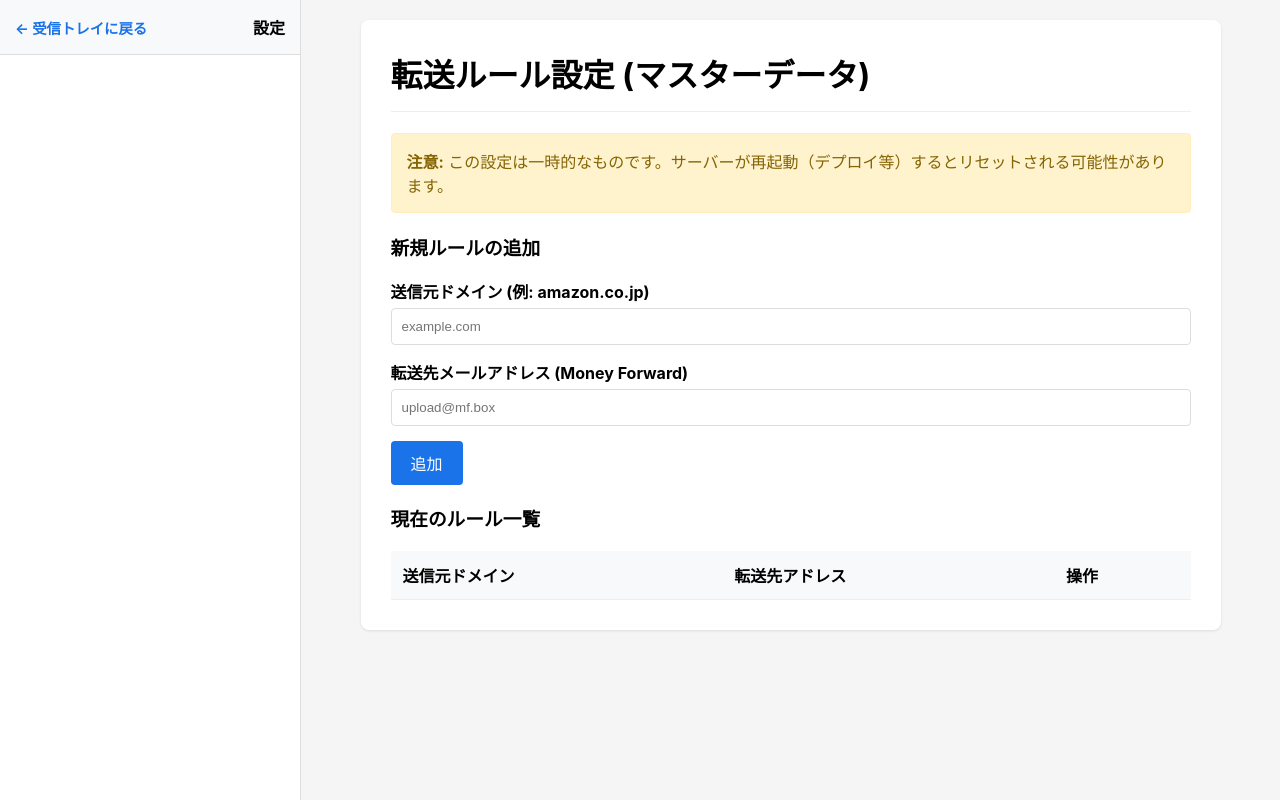
After one commit to shitsukawasho-ops/invoice-processor, a Flask app: page /master-data in a window 1280 px wide. The commit adds this page. Run offline with Flask 3, Linux system fonts and the light colour scheme; lists and menus that the app fills with data are empty; parts of the project's set-up code (start-up, migrations or seed data) failed here and were passed over.

Commit message:
Feat: Japanese localization and Master Data UI

```diff
--- a/app.py
+++ b/app.py
@@ -21,25 +21,40 @@ notification_service = NotificationService()
 def index():
     return render_template('index.html')
 
+@app.route('/master-data')
+def master_data_page():
+    return render_template('master_data.html')
+
 @app.route('/api/emails')
 def get_emails():
+    email_service = EmailService()
     emails = email_service.fetch_emails()
     return jsonify(emails)
 
 @app.route('/api/process/<email_id>', methods=['POST'])
-def process_email(email_id):
+def process_email_route(email_id):
+    # In a real app, we would fetch the specific email by ID again or pass it.
+    # For now, we fetch all and find the one matching ID.
+    email_service = EmailService()
+    emails = email_service.fetch_emails()
+    target_email = next((e for e in emails if e['id'] == email_id), None)
+
+    if not target_email:
+        return jsonify({"status": "error", "logs": ["Email not found"]}), 404
+
+    # Run the main processing logic for this single email
+    # We need to adapt main.py's logic to be callable for a single email
+    # from main import process_single_email # We will refactor main.py to export this
+    # result = process_single_email(target_email) # This line is commented out as process_single_email is not yet defined
+
+    # For now, we'll keep the original processing logic here, adapted for a single email
     logs = []
     def log(message):
         logs.append(message)
         print(message)
 
     try:
-        # Fetch specific email (mock)
-        emails = email_service.fetch_emails()
-        email = next((e for e in emails if e['id'] == email_id), None)
-
-        if not email:
-            return jsonify({"status": "error", "logs": ["Email not found"]}), 404
+        email = target_email # Use the target_email found above
 
         log(f"Processing email: {email['subject']}")
 
--- /dev/null
+++ b/templates/master_data.html
@@ -0,0 +1,233 @@
+<!DOCTYPE html>
+<html lang="ja">
+
+<head>
+    <meta charset="UTF-8">
+    <meta name="viewport" content="width=device-width, initial-scale=1.0">
+    <title>マスターデータ設定 - 請求書処理システム</title>
+    <style>
+        body {
+            font-family: -apple-system, BlinkMacSystemFont, "Segoe UI", Roboto, "Hiragino Sans", "Noto Sans JP", sans-serif;
+            margin: 0;
+            padding: 0;
+            display: flex;
+            height: 100vh;
+            background-color: #f5f5f5;
+        }
+
+        .sidebar {
+            width: 300px;
+            background: white;
+            border-right: 1px solid #ddd;
+            overflow-y: auto;
+            display: flex;
+            flex-direction: column;
+        }
+
+        .sidebar-header {
+            padding: 15px;
+            border-bottom: 1px solid #ddd;
+            font-weight: bold;
+            background: #f8f9fa;
+            display: flex;
+            justify-content: space-between;
+            align-items: center;
+        }
+
+        .main-content {
+            flex: 1;
+            display: flex;
+            flex-direction: column;
+            padding: 20px;
+            overflow-y: auto;
+        }
+
+        .container {
+            background: white;
+            padding: 30px;
+            border-radius: 8px;
+            box-shadow: 0 1px 3px rgba(0, 0, 0, 0.1);
+            max-width: 800px;
+            margin: 0 auto;
+            width: 100%;
+        }
+
+        h1 {
+            margin-top: 0;
+            border-bottom: 1px solid #eee;
+            padding-bottom: 15px;
+        }
+
+        .form-group {
+            margin-bottom: 15px;
+        }
+
+        label {
+            display: block;
+            margin-bottom: 5px;
+            font-weight: bold;
+        }
+
+        input[type="text"],
+        input[type="email"] {
+            width: 100%;
+            padding: 10px;
+            border: 1px solid #ddd;
+            border-radius: 4px;
+            box-sizing: border-box;
+        }
+
+        .btn {
+            padding: 10px 20px;
+            background: #1a73e8;
+            color: white;
+            border: none;
+            border-radius: 4px;
+            cursor: pointer;
+            font-size: 1em;
+        }
+
+        .btn:hover {
+            background: #1557b0;
+        }
+
+        .btn-secondary {
+            background: #f0f0f0;
+            color: #333;
+            text-decoration: none;
+            display: inline-block;
+            padding: 10px 20px;
+            border-radius: 4px;
+        }
+
+        table {
+            width: 100%;
+            border-collapse: collapse;
+            margin-top: 20px;
+        }
+
+        th,
+        td {
+            padding: 12px;
+            text-align: left;
+            border-bottom: 1px solid #eee;
+        }
+
+        th {
+            background-color: #f8f9fa;
+            font-weight: bold;
+        }
+
+        .alert {
+            padding: 15px;
+            background-color: #fff3cd;
+            color: #856404;
+            border: 1px solid #ffeeba;
+            border-radius: 4px;
+            margin-bottom: 20px;
+        }
+
+        .nav-link {
+            text-decoration: none;
+            color: #1a73e8;
+            font-size: 0.9em;
+        }
+    </style>
+</head>
+
+<body>
+    <div class="sidebar">
+        <div class="sidebar-header">
+            <a href="/" class="nav-link">← 受信トレイに戻る</a>
+            <span>設定</span>
+        </div>
+    </div>
+    <div class="main-content">
+        <div class="container">
+            <h1>転送ルール設定 (マスターデータ)</h1>
+
+            <div class="alert">
+                <strong>注意:</strong> この設定は一時的なものです。サーバーが再起動（デプロイ等）するとリセットされる可能性があります。
+            </div>
+
+            <div class="form-group">
+                <h3>新規ルールの追加</h3>
+                <form id="add-form">
+                    <div class="form-group">
+                        <label>送信元ドメイン (例: amazon.co.jp)</label>
+                        <input type="text" id="domain" required placeholder="example.com">
+                    </div>
+                    <div class="form-group">
+                        <label>転送先メールアドレス (Money Forward)</label>
+                        <input type="email" id="email" required placeholder="upload@mf.box">
+                    </div>
+                    <button type="submit" class="btn">追加</button>
+                </form>
+            </div>
+
+            <h3>現在のルール一覧</h3>
+            <table id="rules-table">
+                <thead>
+                    <tr>
+                        <th>送信元ドメイン</th>
+                        <th>転送先アドレス</th>
+                        <th>操作</th>
+                    </tr>
+                </thead>
+                <tbody>
+                    <!-- Rows will be populated here -->
+                </tbody>
+            </table>
+        </div>
+    </div>
+
+    <script>
+        async function loadRules() {
+            const response = await fetch('/api/master-data');
+            const rules = await response.json();
+            const tbody = document.querySelector('#rules-table tbody');
+            tbody.innerHTML = '';
+
+            rules.forEach((rule, index) => {
+                const tr = document.createElement('tr');
+                tr.innerHTML = `
+                    <td>${rule.sender_domain}</td>
+                    <td>${rule.mf_forward_email}</td>
+                    <td>
+                        <button onclick="deleteRule('${rule.sender_domain}')" style="color: red; background: none; border: none; cursor: pointer;">削除</button>
+                    </td>
+                `;
+                tbody.appendChild(tr);
+            });
+        }
+
+        async function addRule(event) {
+            event.preventDefault();
+            const domain = document.getElementById('domain').value;
+            const email = document.getElementById('email').value;
+
+            await fetch('/api/master-data', {
+                method: 'POST',
+                headers: { 'Content-Type': 'application/json' },
+                body: JSON.stringify({ sender_domain: domain, mf_forward_email: email })
+            });
+
+            document.getElementById('add-form').reset();
+            loadRules();
+        }
+
+        async function deleteRule(domain) {
+            if (!confirm('本当に削除しますか？')) return;
+
+            await fetch(`/api/master-data/${domain}`, {
+                method: 'DELETE'
+            });
+            loadRules();
+        }
+
+        document.getElementById('add-form').onsubmit = addRule;
+        loadRules();
+    </script>
+</body>
+
+</html>
```
Also changed, not shown: main.py (+82 -65 lines), services/master_data_service.py (+42 -11 lines), templates/index.html (+169 -33 lines).
